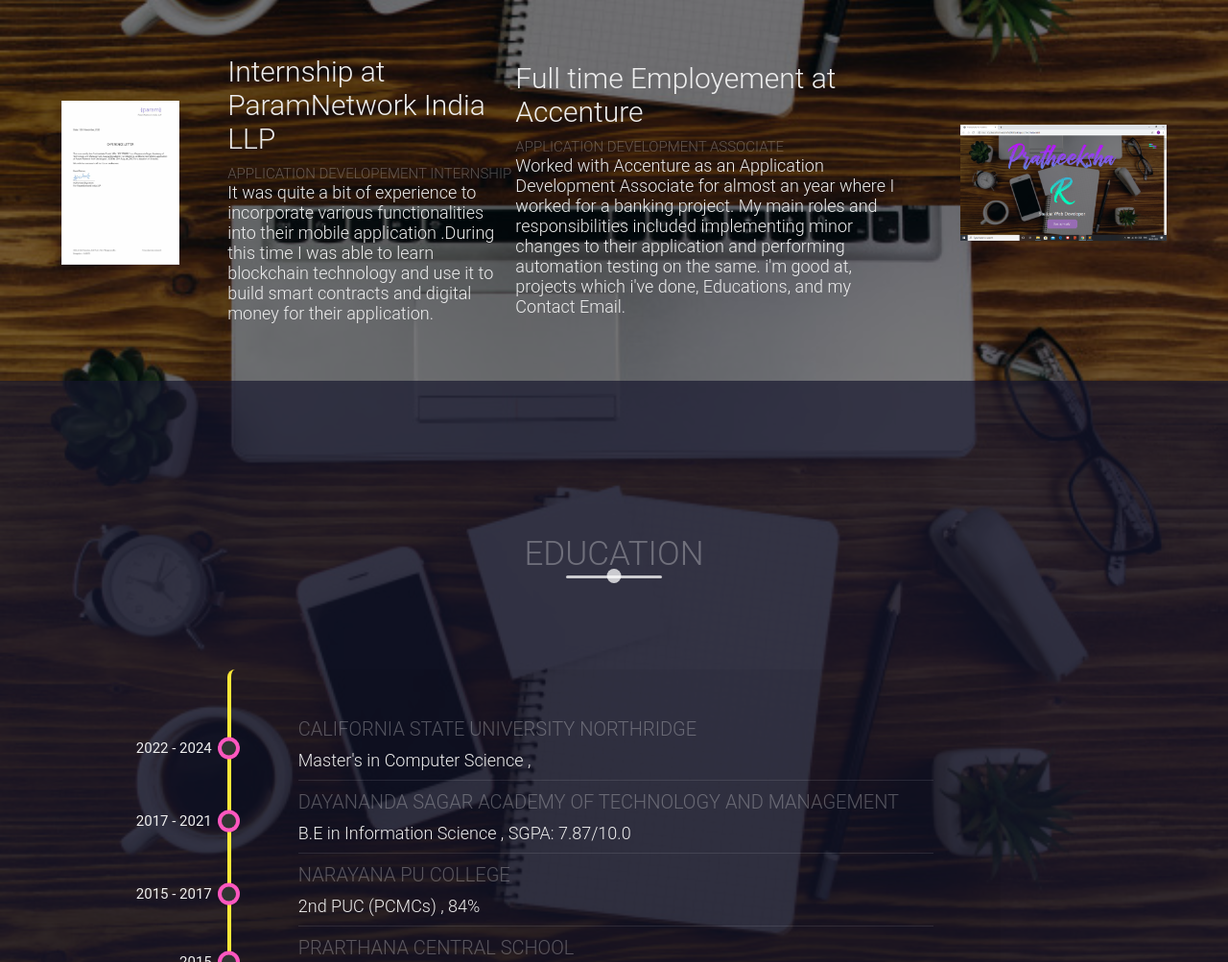
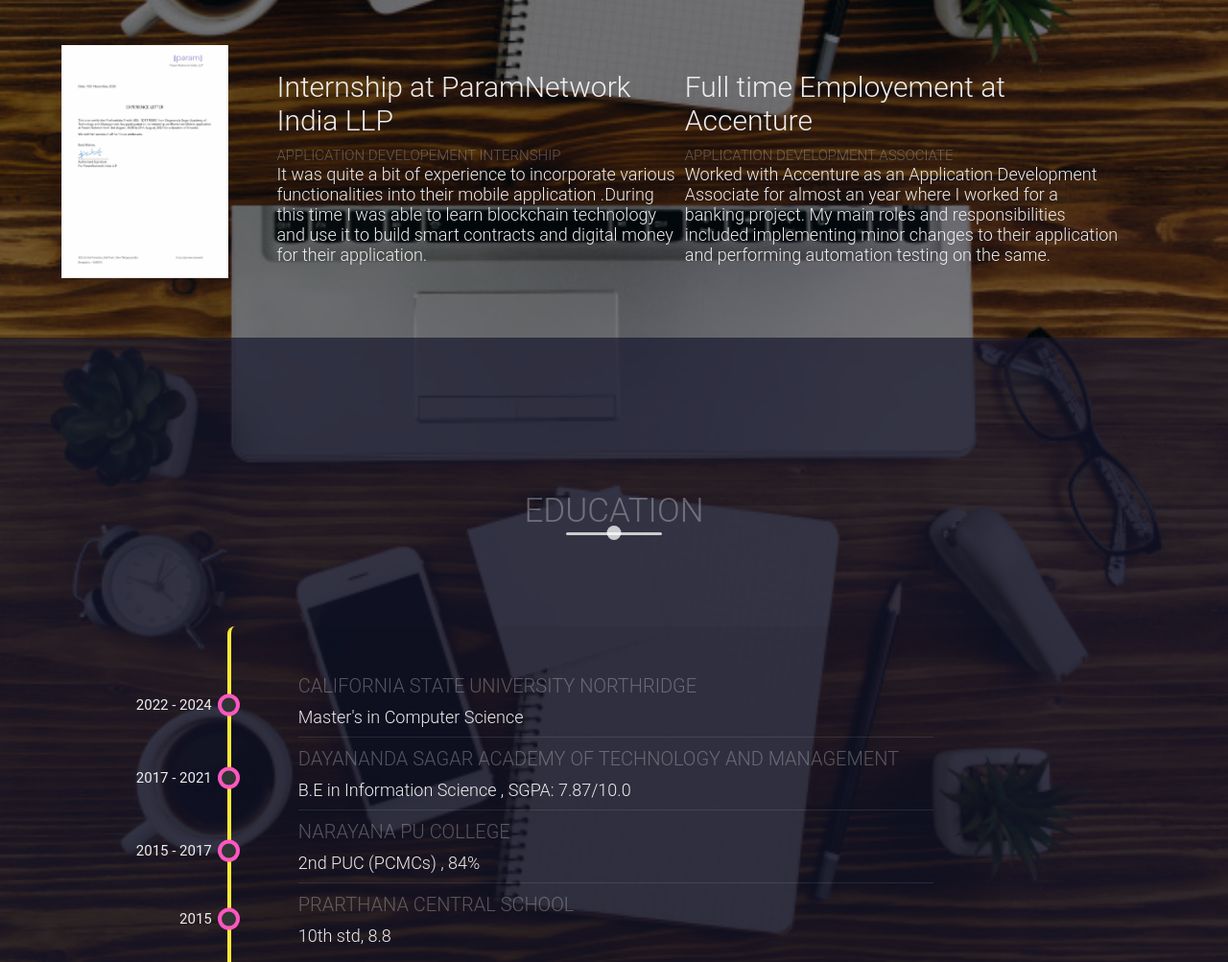
Before and after one commit to PratheekshaR/PratheekshaR.github.io, a website: page index.html in a window 1280 px wide. Shown: the part 4049-5052 px from the top of the page at 96% size. Drawn offline with nearby package versions, Linux system fonts and the light colour scheme.

Commit message:
Update index.html

```diff
--- a/index.html
+++ b/index.html
@@ -218,11 +218,7 @@
                 <p>
                     Worked with Accenture as an Application Development Associate for almost an year where I worked for a banking project.
                     My main roles and responsibilities included implementing minor changes to their application and performing automation testing on the same.
-                    i'm good at, projects which i've done, Educations, and my Contact Email.
                 </p>
-            </div>
-            <div class="portfolio-img ">
-                <img src="images/portitem4.png" alt=""/>
             </div>
 
         </div>
@@ -243,7 +239,6 @@
                     <h1>California State University Northridge</h1>
                     <p>
                         Master's in Computer Science
-                        ,
                     </p>
                 </li>
                 <li class="date" data-date="2017 - 2021">
```
